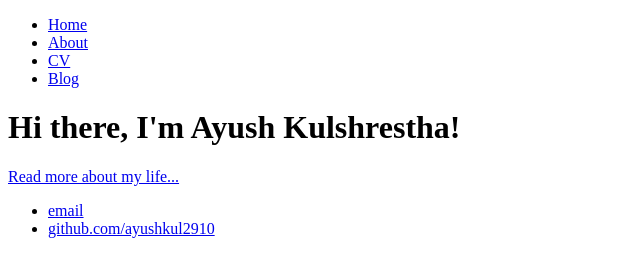
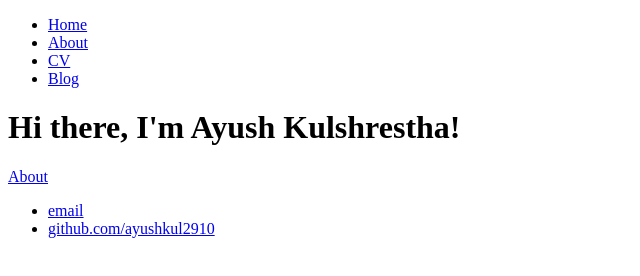
Before and after one commit to ayushkul2910/ayushkul2910.github.io, a plain HTML site: page index.html in a window 1280 px wide. Shown: the whole page, without its empty margins (0-640 px from the left). Drawn offline with Linux system fonts and the light colour scheme.

Commit message:
Update index.html

```diff
--- a/index.html
+++ b/index.html
@@ -15,7 +15,7 @@
 		<div class="container">
     		<div class="blurb">
         		<h1>Hi there, I'm Ayush Kulshrestha!</h1>
-				<a href="/about">Read more about my life...</a>
+				<a href="/about">About</a>
     		</div><!-- /.blurb -->
 		</div><!-- /.container -->
 		<footer>
```
